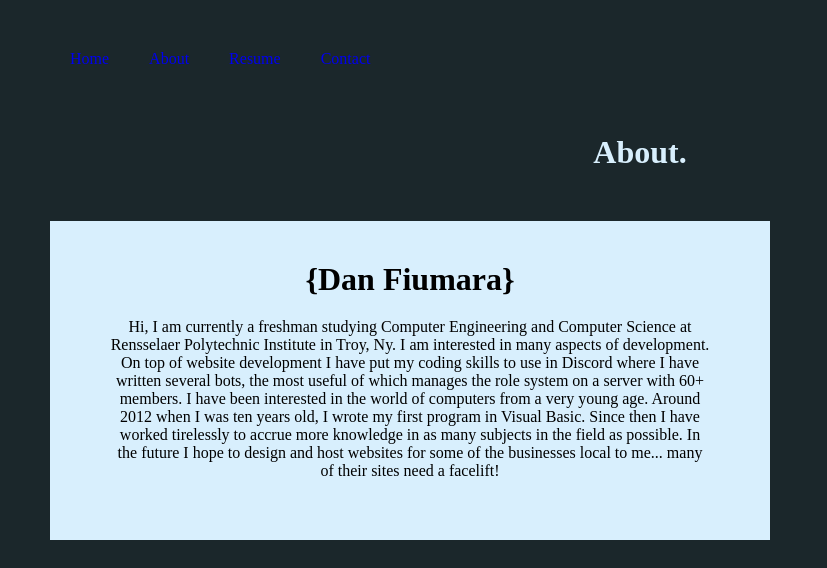
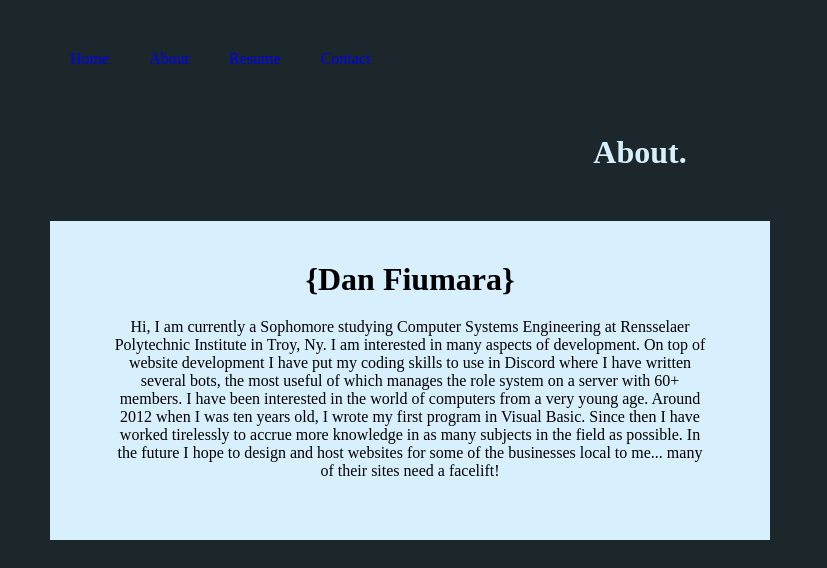
Before and after one commit to fiumad/fiumad.github.io, a plain HTML site: page about.html in a window 1280 px wide. Shown: the top 568 px of the page, without its empty margins (0-827 px from the left). Drawn offline with Linux system fonts and the light colour scheme.

Commit message:
Update about.html

```diff
--- a/about.html
+++ b/about.html
@@ -118,7 +118,7 @@
         <div class="row">
             <div class="banner1" style="width: 50%">
                 <h1>{Dan Fiumara}</h1>
-                <p>Hi, I am currently a freshman studying Computer Engineering and Computer Science at Rensselaer Polytechnic Institute in Troy, Ny.
+                <p>Hi, I am currently a Sophomore studying Computer Systems Engineering at Rensselaer Polytechnic Institute in Troy, Ny.
                     I am interested in many aspects of development. On top of website development I have put my coding skills to use in Discord
                     where I have written several bots, the most useful of which manages the role system on a server with 60+ members. I have been interested in the world of computers
                     from a very young age. Around 2012 when I was ten years old, I wrote my first program in Visual Basic. Since then I have worked tirelessly
```
